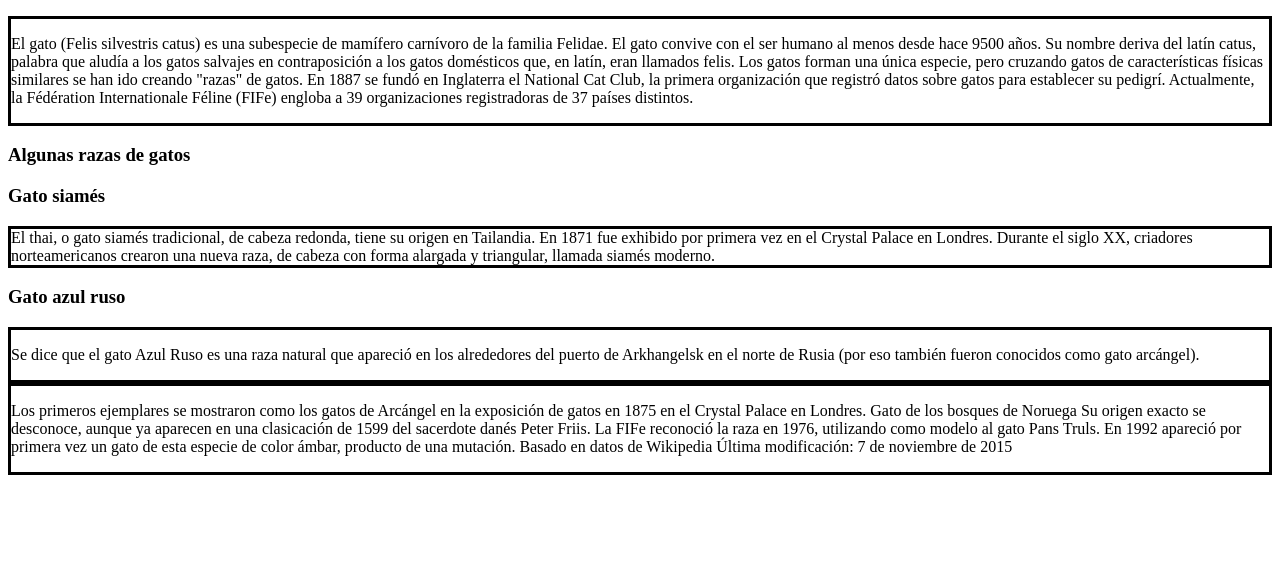
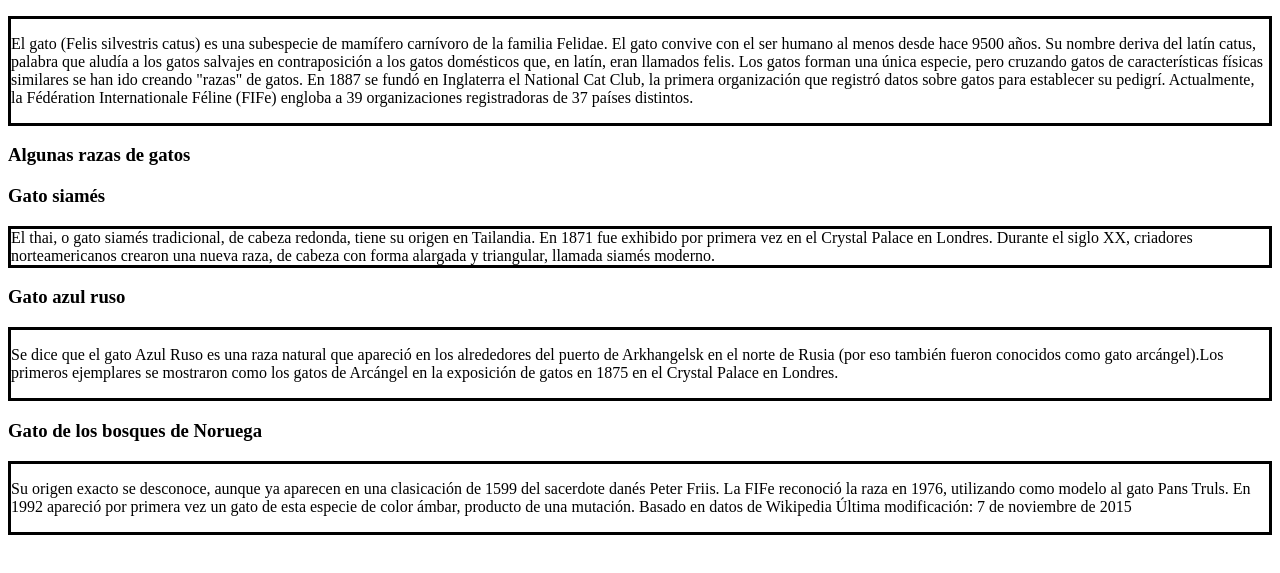
Before and after one commit to LaraRodriguez/Estructuras_obligatorias, a plain HTML site: page index.html in a window 1280 px wide. Shown: the part 105-678 px from the top of the page. Drawn offline with Linux system fonts and the light colour scheme.

Commit message:
Update index.html

```diff
--- a/index.html
+++ b/index.html
@@ -28,10 +28,10 @@
     <h3>Gato azul ruso</h3>
     <div><p> Se dice que el gato Azul
             Ruso es una raza natural que apareció en los alrededores del puerto de Arkhangelsk en el norte de Rusia (por eso
-            también fueron conocidos como gato arcángel).</p></div>
-
-    <div><p>Los primeros ejemplares se mostraron como los gatos de Arcángel en
-        la exposición de gatos en 1875 en el Crystal Palace en Londres. Gato de los bosques de Noruega Su origen exacto
+            también fueron conocidos como gato arcángel).Los primeros ejemplares se mostraron como los gatos de Arcángel en
+            la exposición de gatos en 1875 en el Crystal Palace en Londres.</p></div>
+    <h3>Gato de los bosques de Noruega</h3>
+    <div><p> Su origen exacto
         se desconoce, aunque ya aparecen en una clasicación de 1599 del sacerdote danés Peter Friis. La FIFe reconoció
         la raza en 1976, utilizando como modelo al gato Pans Truls. En 1992 apareció por primera vez un gato de esta
         especie de color ámbar, producto de una mutación. Basado en datos de Wikipedia Última modificación: 7 de
```
